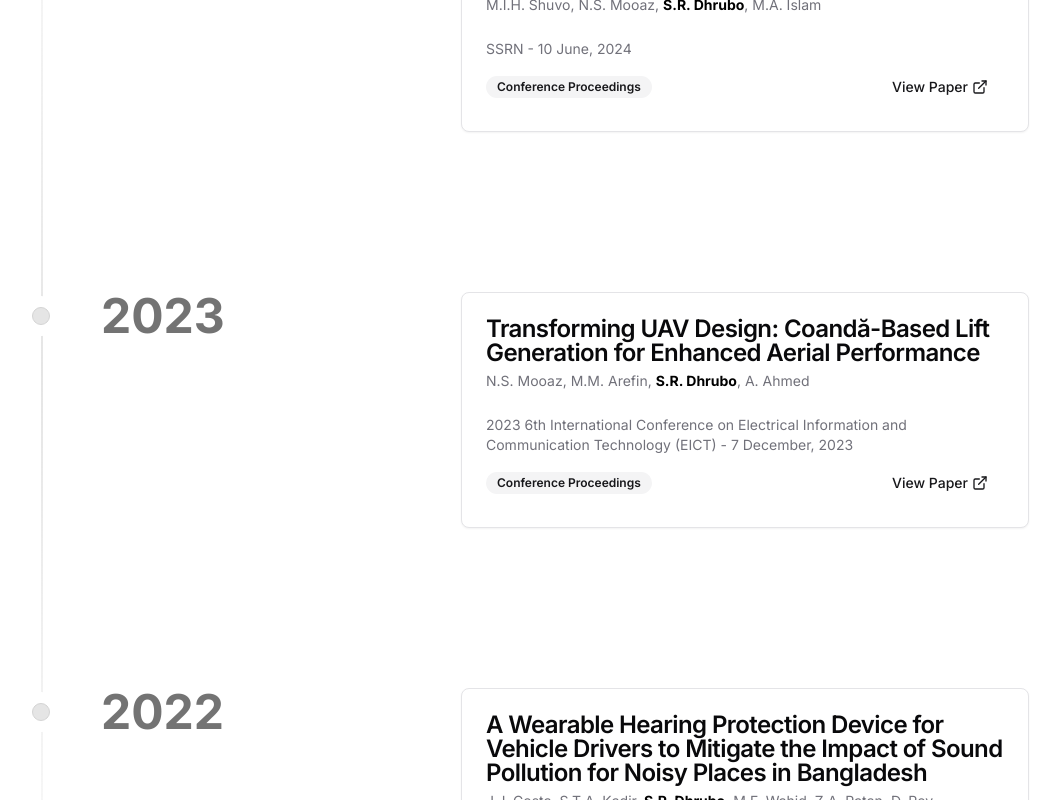
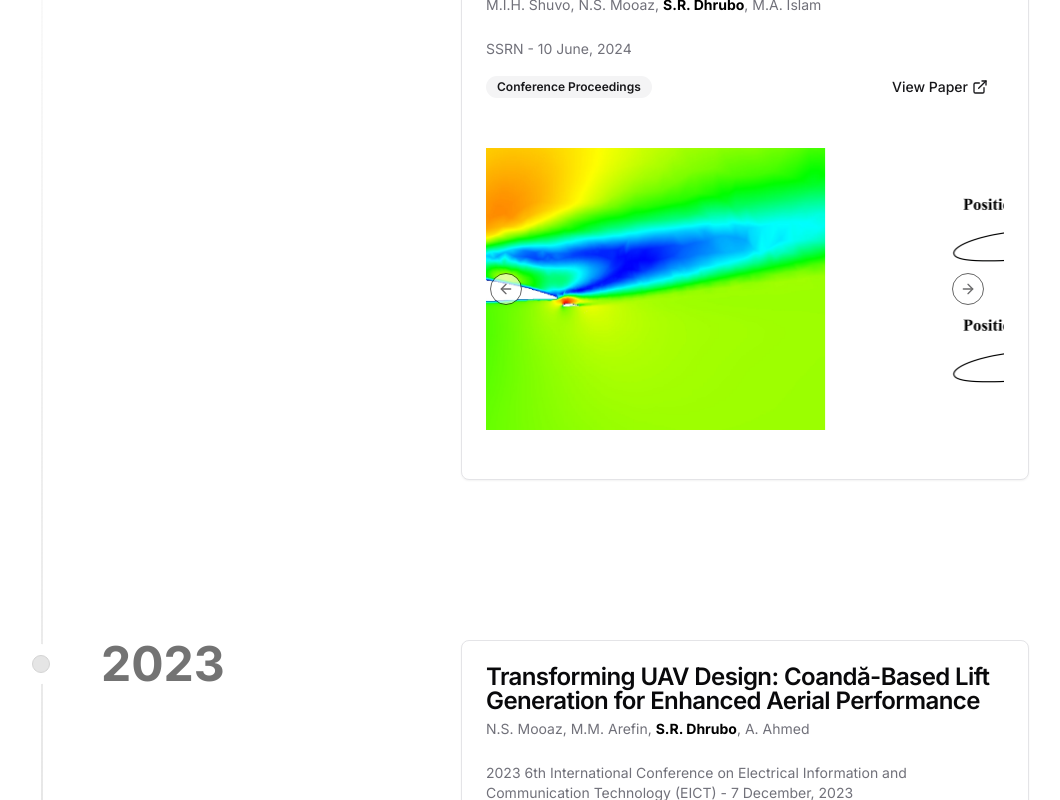
Before and after one commit to srdhrubo/srdhrubo, a Next.js app: page /publications in a window 1280 px wide. Shown: the part 540-1340 px from the top of the page, without its empty margins (107-1167 px from the left). Built offline with nearby package versions, Linux system fonts and the light colour scheme.

Commit message:
placed image on the papercard

```diff
--- a/src/app/(academic)/publications/publications.tsx
+++ b/src/app/(academic)/publications/publications.tsx
@@ -1,3 +1,5 @@
+"use client";
+
 import { Badge } from "@/components/ui/badge";
 import { Button } from "@/components/ui/button";
 import {
@@ -13,6 +15,16 @@ import dayjs from "dayjs";
 import { ExternalLink } from "lucide-react";
 import { paperInformation } from "@/lib/data";
 import { Paper } from "@/lib/type";
+import {
+  Carousel,
+  CarouselContent,
+  CarouselItem,
+  CarouselNext,
+  CarouselPrevious,
+} from "@/components/ui/carousel";
+import Image from "next/image";
+import React from "react";
+import Autoplay from "embla-carousel-autoplay";
 
 export default function PublicationSection() {
   const timelineData = timelineDataOrganizer();
@@ -61,6 +73,11 @@ const PaperCard = ({ paper }: { paper: Paper }) => {
 
     return formattedName;
   };
+
+  const plugin = React.useRef(
+    Autoplay({ delay: 3000, stopOnInteraction: true })
+  );
+
   return (
     <Card>
       <CardHeader>
@@ -103,6 +120,47 @@ const PaperCard = ({ paper }: { paper: Paper }) => {
             <Badge>{paper.status}</Badge>
           )}
         </div>
+        <div className="mt-8 mb-4">
+          {paper.images && paper.images.length > 0 && (
+            <div>
+              {paper.images.length === 1 ? (
+                <Image
+                  src={paper.images[0]}
+                  alt={`Image for ${paper.title}`}
+                  fill
+                  className="w-full h-auto rounded-lg object-contain"
+                />
+              ) : (
+                <Carousel
+                  className="w-full aspect-video max-w-2xl mx-auto"
+                  opts={{ loop: true, align: "center" }}
+                  plugins={[plugin.current]}
+                  onMouseEnter={plugin.current.stop}
+                  onMouseLeave={plugin.current.reset}
+                >
+                  <CarouselContent>
+                    {paper.images.map((image, index) => (
+                      <CarouselItem
+                        key={index}
+                        className="relative aspect-video"
+                      >
+                        <Image
+                          src={image}
+                          alt={`Image ${index + 1} for ${paper.title}`}
+                          fill
+                          className="w-full h-auto rounded-lg object-contain pr-4"
+                          unoptimized={image.split(".").pop() === "gif"}
+                        />
+                      </CarouselItem>
+                    ))}
+                  </CarouselContent>
+                  <CarouselPrevious className="left-1 opacity-60 border border-black" />
+                  <CarouselNext className="right-5 opacity-60 border border-black" />
+                </Carousel>
+              )}
+            </div>
+          )}
+        </div>
       </CardContent>
     </Card>
   );
```
